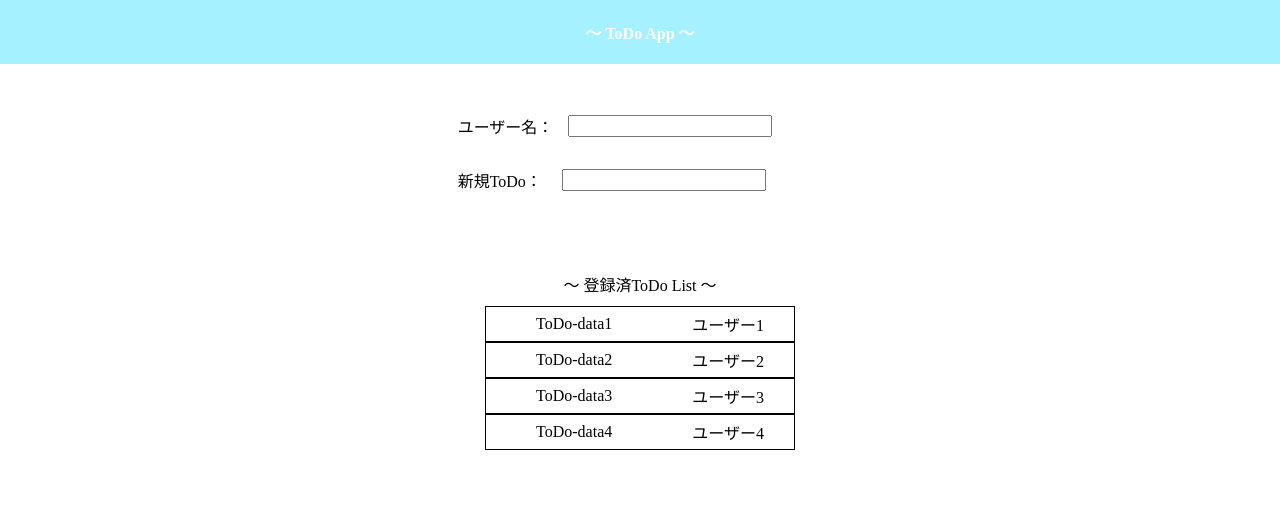
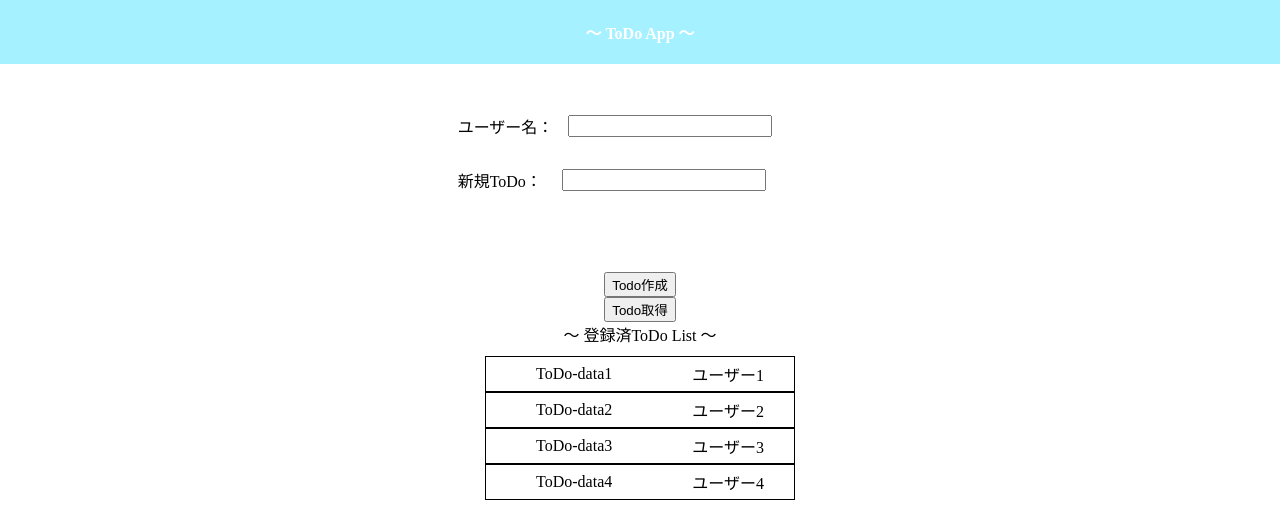
Before and after one commit to KouseiImai/todo-app, an Angular app: page / in a window 1280 px wide. Shown: the top 528 px of the page. Built offline with nearby package versions, Linux system fonts and the light colour scheme.

Commit message:
add getTodos CreateTodo

```diff
--- a/package.json
+++ b/package.json
@@ -24,7 +24,7 @@
     "zone.js": "~0.11.3"
   },
   "devDependencies": {
-    "@angular-devkit/build-angular": "~0.1102.8",
+    "@angular-devkit/build-angular": "^0.1102.9",
     "@angular/cli": "~11.2.8",
     "@angular/compiler-cli": "~11.2.9",
     "@types/jasmine": "~3.6.0",
--- a/src/app/app.component.html
+++ b/src/app/app.component.html
@@ -20,6 +20,9 @@
       </div>
     </div>
   </div>
+
+  <button (click) = "createTodo()">Todo作成</button>
+  <button (click) = "getTodos()">Todo取得</button>
 
   <div class="todo-list">
     <div class="todo-list-title">
--- a/src/app/app.component.ts
+++ b/src/app/app.component.ts
@@ -7,4 +7,46 @@ import { Component } from '@angular/core';
 })
 export class AppComponent {
   title = 'todo-app';
+
+  getTodos = async() => {
+    const getTodosUrl = 'http://localhost:8080'
+
+    await fetch(getTodosUrl)
+    .then(response => {
+      console.log(response);
+      response.json();
+    })
+    .then(data => console.log(data))
+    .catch((error) => {
+      console.log(error);
+      //console.error('Error:', error);
+    })
+  }
+
+  createTodo = async() => {
+    const postTodoUrl = 'http://app-server-nest.herokuapp.com/todos/';
+    const postObject = {
+      name:'Taro',
+      todo:'myTask3'
+    };
+    console.log ( JSON.stringify(postObject));
+
+    await fetch(postTodoUrl,
+        {
+          method: "POST",
+          headers: {
+            'Content-Type': 'application/json'
+          },
+          body: JSON.stringify(postObject)
+        }
+      )
+    .then(response => {
+      response.json();
+    })
+    .then(data => console.log(data))
+    .catch((error) => {
+      console.log(error);
+      //console.error('Error:', error);
+    })
+  }
 }
```
Also changed, not shown: 1 other file (tests, documents, lock files or other folders).
